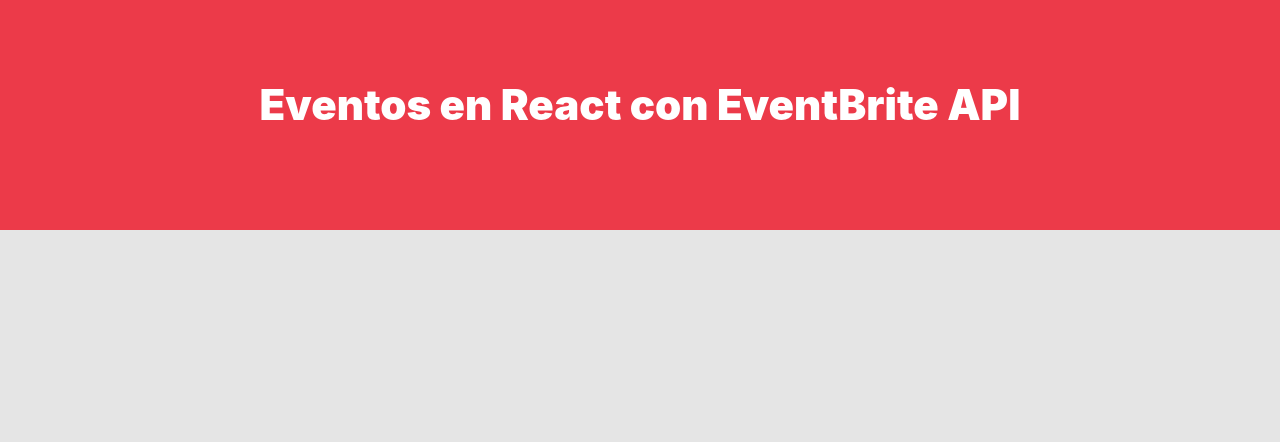
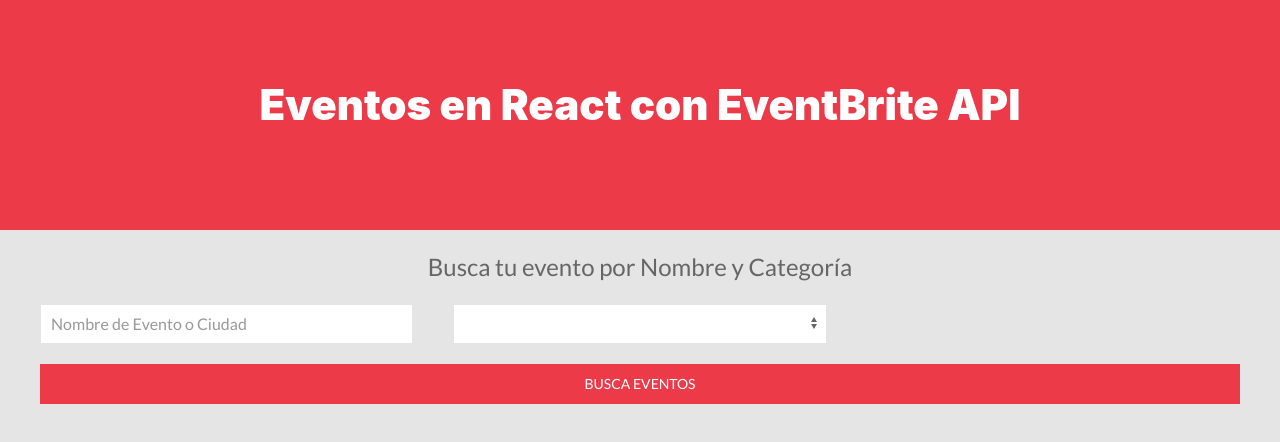
Before and after one commit to eacevedof/prj_reactjs3, a React (Create React App) app in the folder sec07_buscador_eventos/eventosreact/: page / in a window 1280 px wide. Shown: the top 442 px of the page. Built offline with nearby package versions, Linux system fonts and the light colour scheme; no server answers.

Commit message:
sec07 7. Creando el Formulario

```diff
--- a/sec07_buscador_eventos/eventosreact/src/App.js
+++ b/sec07_buscador_eventos/eventosreact/src/App.js
@@ -1,12 +1,18 @@
 //App.js
-import React, {Fragment} from 'react';
+import React, {Fragment} from 'react'
 import Header from "./components/Header"
+import Formulario from './components/Formulario'
+
 import CategoriasProvider from "./context/CategoriasContext"
 
 function App() {
   return (
+    //categoriasprovider es un context.provider
     <CategoriasProvider>
       <Header/>
+      <div className="uk-container">
+        <Formulario/>
+      </div>
     </CategoriasProvider>
   )
 }
--- /dev/null
+++ b/sec07_buscador_eventos/eventosreact/src/components/Formulario.js
@@ -0,0 +1,45 @@
+//Formulario.js
+import React, { Component } from 'react'
+
+class Formulario extends Component {
+
+  state = {
+    nombre:     "",
+    categoria:  ""
+  }
+
+  render() {
+    return (
+      <form>
+        <fieldset className="uk-fieldset uk-margin">
+          <legend className="uk-legend uk-text-center">
+            Busca tu evento por Nombre y Categoría
+          </legend>
+        </fieldset>
+
+        <div className="uk-column-1-3@m uk-margin">
+          <div className="uk-margin" uk-margin="true">
+            <input
+              name="nombre"
+              className="uk-input"
+              placeholder="Nombre de Evento o Ciudad"
+            />
+          </div>
+          <div className="uk-margin" uk-margin="true">
+            <select
+              className="uk-select"
+              name="categoria"
+            ></select>
+          </div>
+        </div>
+
+        <div>
+          <input type="submit" className="uk-button uk-button-danger" value="Busca Eventos" />
+        </div>
+      </form>
+    )//return
+  }//render
+
+}//Formulario
+
+export default Formulario
```
Also changed, not shown: 1 other file (tests, documents, lock files or other folders).
